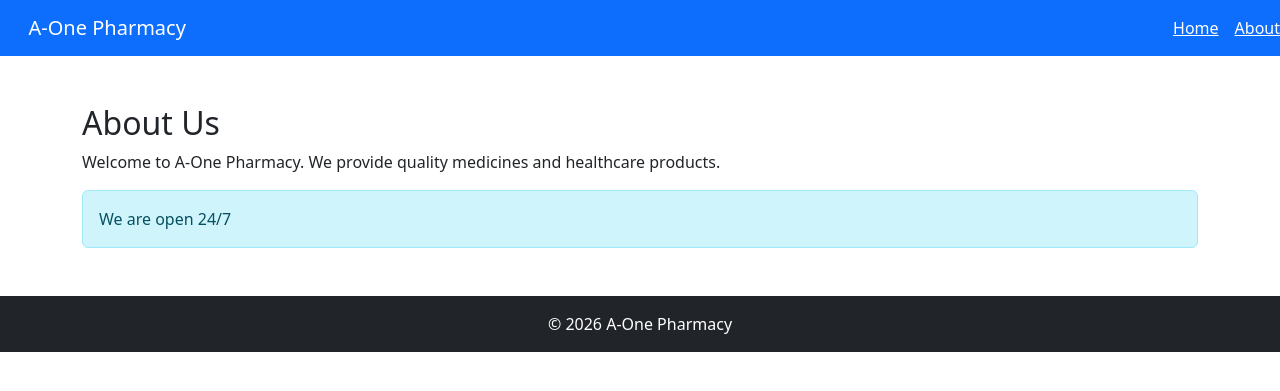
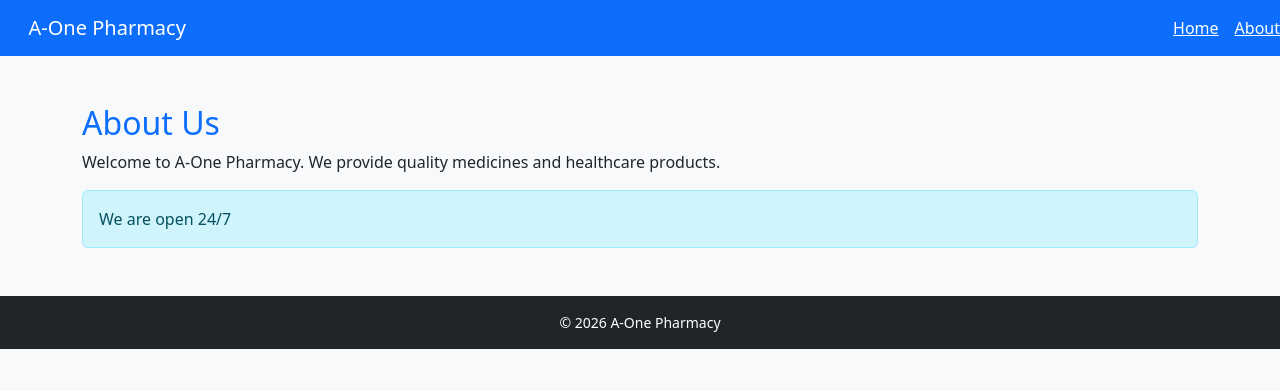
Before and after one commit to Rupak-karki/django-practise, a Django app: page /about/ in a window 1280 px wide. Shown: the top 391 px of the page. Run offline with Django 5.2, Linux system fonts and the light colour scheme.

Commit message:
css file added

```diff
--- a/core/urls.py
+++ b/core/urls.py
@@ -0,0 +1,7 @@
+from django.urls import path
+from . import views
+
+urlpatterns = [
+    path('', views.home),
+    path('about/', views.about),
+]
--- a/pharmacy/settings.py
+++ b/pharmacy/settings.py
@@ -37,6 +37,7 @@ INSTALLED_APPS = [
     'django.contrib.sessions',
     'django.contrib.messages',
     'django.contrib.staticfiles',
+    'core',
 ]
 
 MIDDLEWARE = [
@@ -47,6 +48,7 @@ MIDDLEWARE = [
     'django.contrib.auth.middleware.AuthenticationMiddleware',
     'django.contrib.messages.middleware.MessageMiddleware',
     'django.middleware.clickjacking.XFrameOptionsMiddleware',
+
 ]
 
 ROOT_URLCONF = 'pharmacy.urls'
@@ -115,6 +117,7 @@ USE_TZ = True
 # https://docs.djangoproject.com/en/5.2/howto/static-files/
 
 STATIC_URL = 'static/'
+STATICFILES_DIRS = [BASE_DIR / 'static']
 
 # Default primary key field type
 # https://docs.djangoproject.com/en/5.2/ref/settings/#default-auto-field
--- a/pharmacy/urls.py
+++ b/pharmacy/urls.py
@@ -15,8 +15,8 @@ Including another URLconf
     2. Add a URL to urlpatterns:  path('blog/', include('blog.urls'))
 """
 from django.contrib import admin
-from django.urls import path
-from . import views
+from django.urls import path, include
+# from . import views
 
 
 # from django.http import HttpResponse
@@ -28,7 +28,7 @@ from . import views
 # def home (request):
 #     return HttpResponse("Welcome to pharmacy.")
 
-from django.http import HttpResponse
+# from django.http import HttpResponse
 
 # def home(request):
 #     html = """
@@ -44,6 +44,5 @@ from django.http import HttpResponse
 
 urlpatterns = [
     path('admin/', admin.site.urls),
-    path ("", views.home),
-    path ("about/", views.about),
+    path('', include('core.urls')),
 ]
--- a/static/css/style.css
+++ b/static/css/style.css
@@ -0,0 +1,11 @@
+body {
+    background-color: #f8f9fa;
+}
+
+h2 {
+    color: #0d6efd;
+}
+
+footer {
+    font-size: 14px;
+}
--- a/templates/base.html
+++ b/templates/base.html
@@ -1,3 +1,4 @@
+{% load static %}
 <!DOCTYPE html>
 <html>
 <head>
@@ -5,10 +6,10 @@
 
     <!-- Bootstrap -->
     <link href="https://cdn.jsdelivr.net/npm/bootstrap@5.3.0/dist/css/bootstrap.min.css" rel="stylesheet">
+    <link rel="stylesheet" href="{% static 'css/style.css' %}">
 </head>
 
 <body>
-
     <!-- HEADER -->
     <nav class="navbar navbar-dark bg-primary">
         <div class="container">
@@ -19,6 +20,7 @@
         <a href="/about/" class="text-white">About</a>
     </nav>
 
+
     <!-- MAIN CONTENT -->
     <div class="container mt-5">
         {% block content %}
@@ -26,6 +28,7 @@
     </div>
 
     <!-- FOOTER -->
+
     <footer class="bg-dark text-white text-center p-3 mt-5">
         © 2026 A-One Pharmacy
     </footer>
--- a/templates/home.html
+++ b/templates/home.html
@@ -1,6 +1,8 @@
 {% extends 'base.html' %}
 
 {% block content %}
+
+<img src=" https://plus.unsplash.com/premium_photo-1764187004417-1909e8648a70?q=80&w=1170&auto=format&fit=crop&ixlib=rb-4.1.0&ixid=M3wxMjA3fDB8MHxwaG90by1wYWdlfHx8fGVufDB8fHx8fA%3D%3D" width="500"  alt="pharmacy image">
 
 <h2>Welcome to A-One Pharmacy</h2>
 <p>Your health, our priority</p>
```
